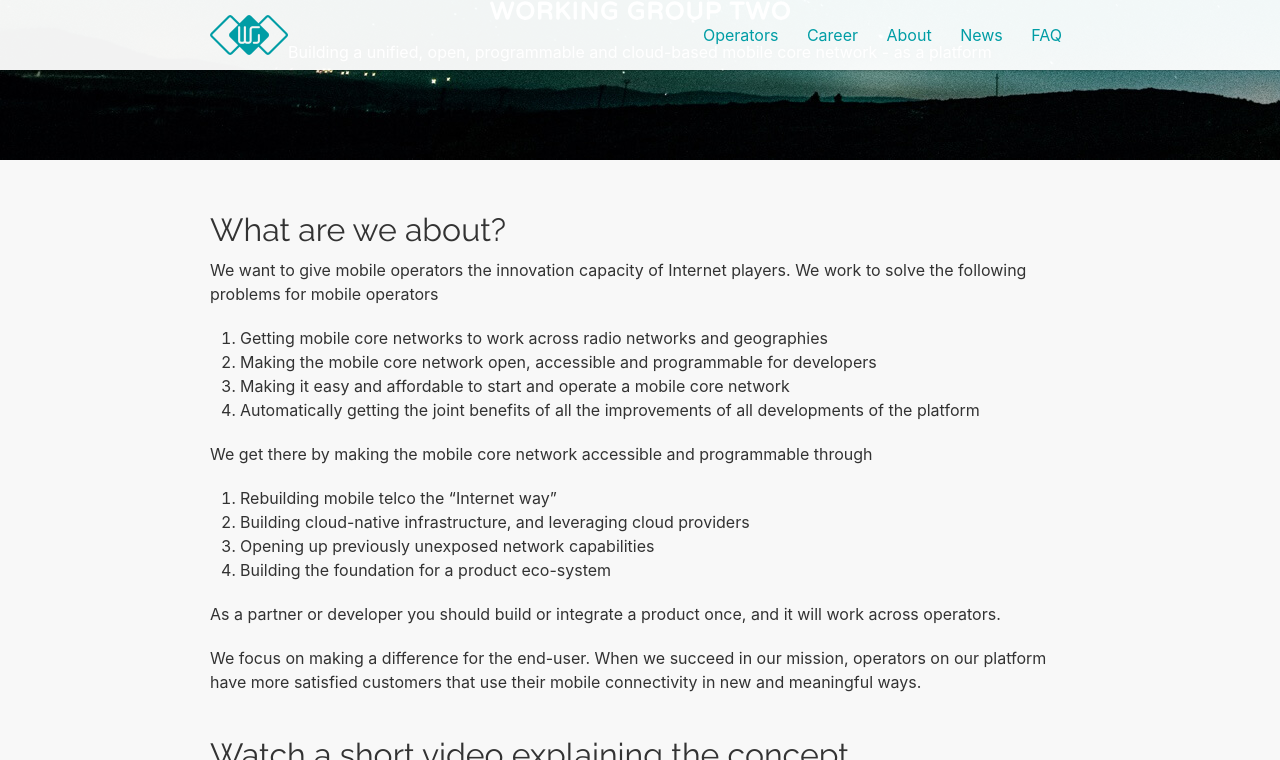
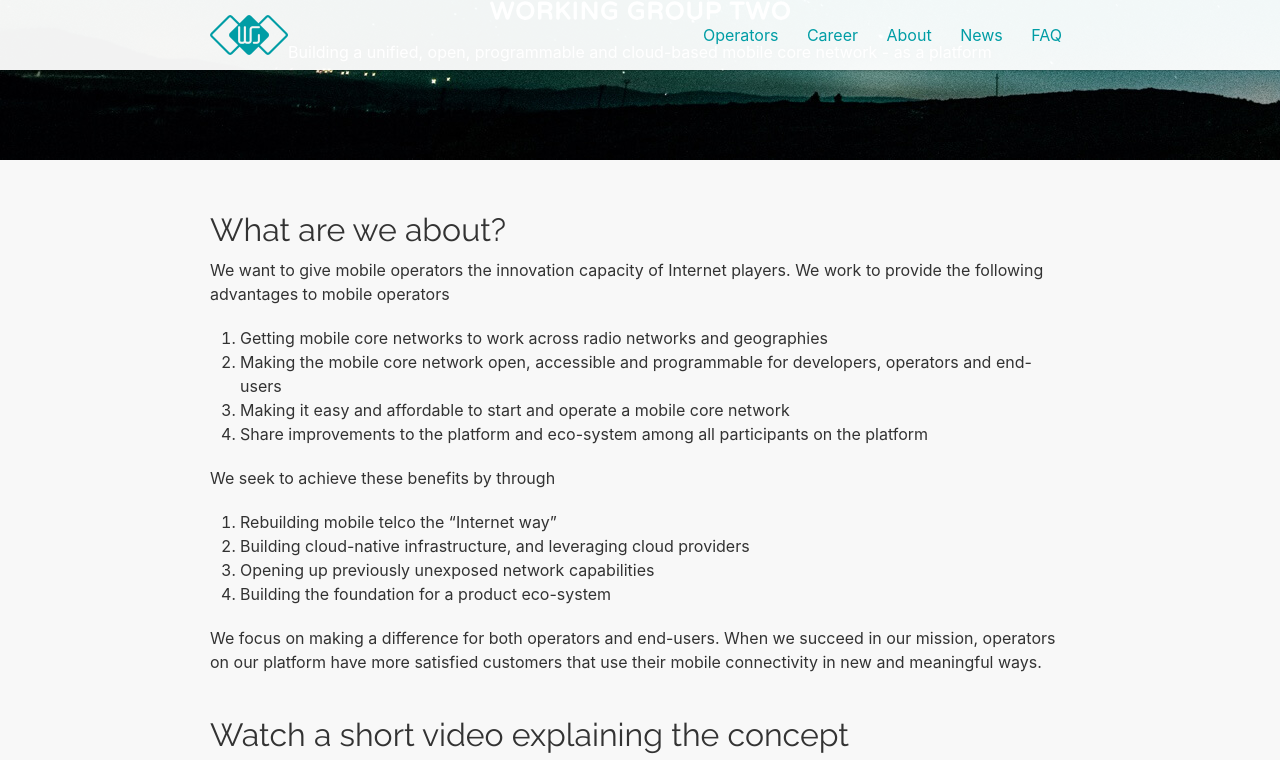
Before and after one commit to working-group-two/engineering-blog, a Jekyll site: the page built from pages/index.md, in a window 1280 px wide and 900 px high, scrolled down 290 px, cut to the strip 0-760 px from the top of the window. Built offline with Jekyll 4.4.1, drawn with Linux system fonts in a browser that asks for light colours; nearby versions of some CDN libraries.

Commit message:
Update index.md
text edits

```diff
--- a/pages/index.md
+++ b/pages/index.md
@@ -7,21 +7,19 @@ permalink: /
 
 # What are we about?
 
-We want to give mobile operators the innovation capacity of Internet players. We work to solve the following problems for mobile operators
+We want to give mobile operators the innovation capacity of Internet players. We work to provide the following advantages to mobile operators
 1. Getting mobile core networks to work across radio networks and geographies
-2. Making the mobile core network open, accessible and programmable for developers
+2. Making the mobile core network open, accessible and programmable for developers, operators and end-users
 3. Making it easy and affordable to start and operate a mobile core network
-4. Automatically getting the joint benefits of all the improvements of all developments of the platform
+4. Share improvements to the platform and eco-system among all participants on the platform
 
-We get there by making the mobile core network accessible and programmable through
+We seek to achieve these benefits by through
 1. Rebuilding mobile telco the "Internet way"
 2. Building cloud-native infrastructure, and leveraging cloud providers
 3. Opening up previously unexposed network capabilities
 4. Building the foundation for a product eco-system
 
-As a partner or developer you should build or integrate a product once, and it will work across operators.
-
-We focus on making a difference for the end-user. When we succeed in our mission, operators on our platform have more satisfied customers that use their mobile connectivity in new and meaningful ways.
+We focus on making a difference for both operators and end-users. When we succeed in our mission, operators on our platform have more satisfied customers that use their mobile connectivity in new and meaningful ways.
 
 ## Watch a short video explaining the concept
 <div class="video-border">
```
